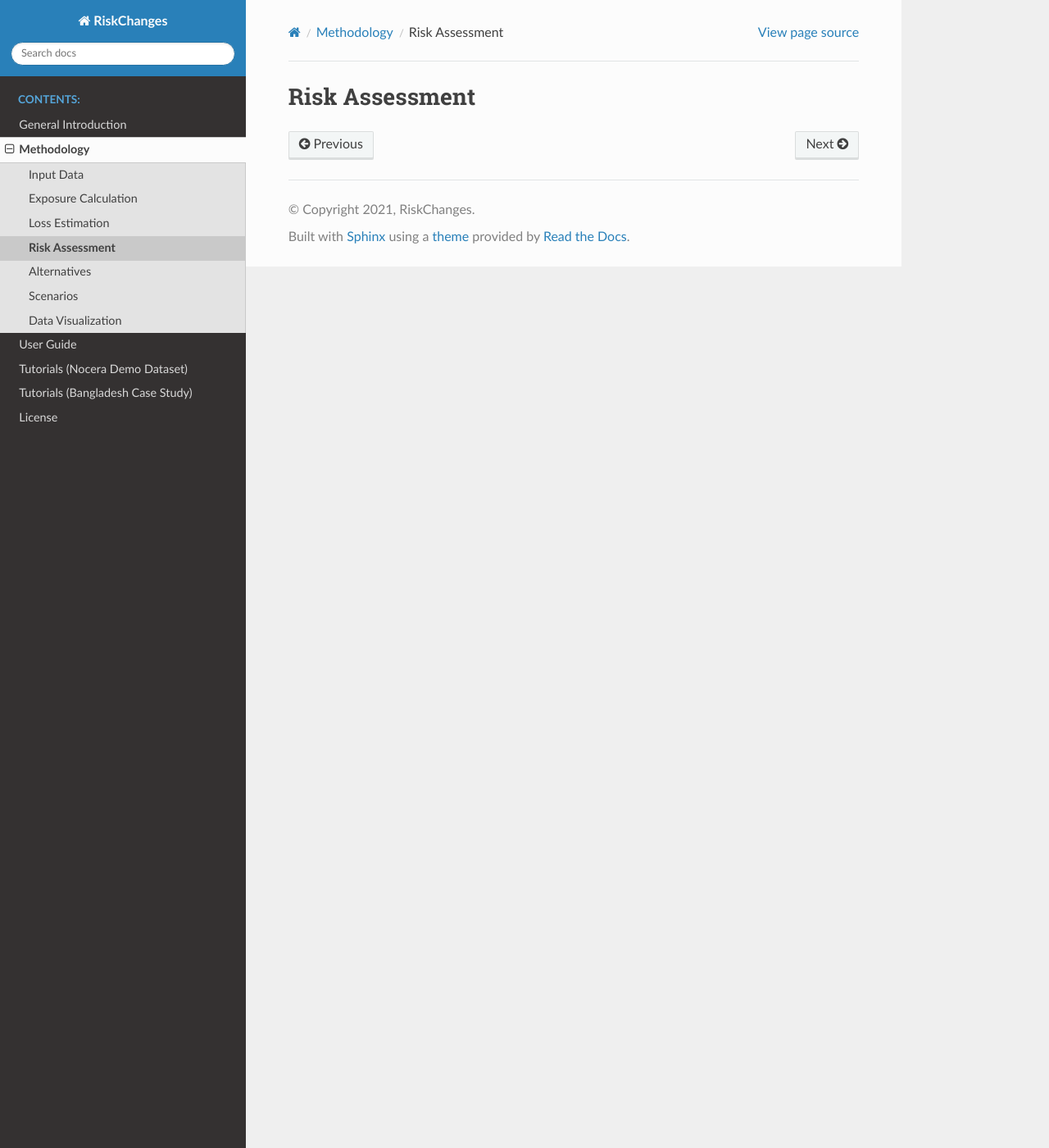
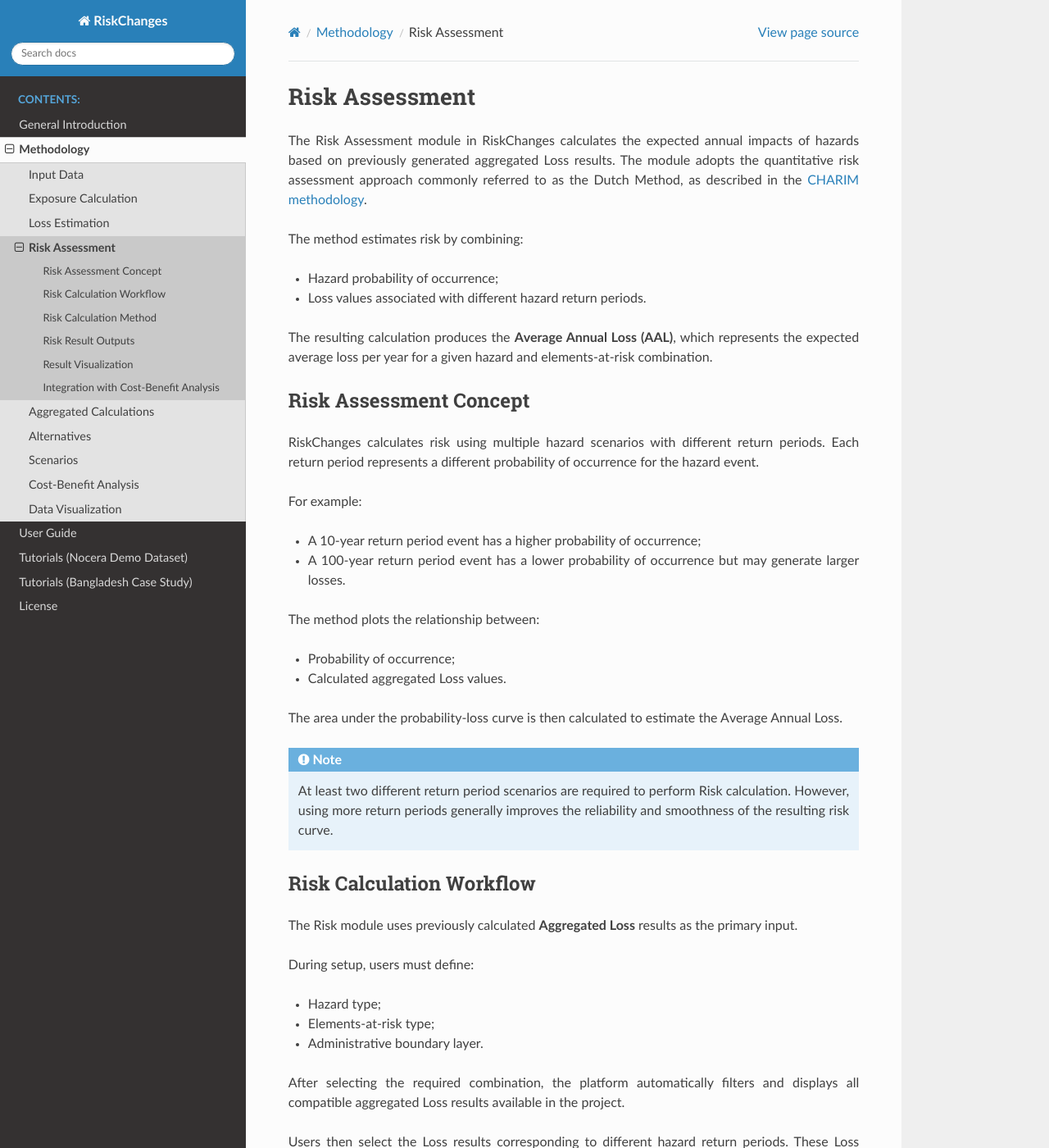
Before and after one commit to RiskChanges/riskchanges-docs, a Sphinx documentation site: the page built from docs/source/methodology_risk.rst, in a window 1280 px wide and 1400 px high. Shown: the whole window at 82% size. Built offline with Sphinx 7.4.7 and the Read the Docs theme 3.1.0, drawn with Linux system fonts in a browser that asks for light colours; some of the changed text lies outside the part shown.

Commit message:
updated methodology pages

```diff
--- a/docs/source/methodology.rst
+++ b/docs/source/methodology.rst
@@ -11,6 +11,8 @@ This page provides the methodology used and modules provided in RiskChanges.
    methodology_exposure
    methodology_loss
    methodology_risk
+   methodology_aggregated
    methodology_alternative
    methodology_scenario
+   methodology_cba
    methodology_visualization
--- a/docs/source/methodology_risk.rst
+++ b/docs/source/methodology_risk.rst
@@ -1,2 +1,106 @@
 Risk Assessment
 ==================
+
+The Risk Assessment module in RiskChanges calculates the expected annual impacts of hazards based on previously generated aggregated Loss results. The module adopts the quantitative risk assessment approach commonly referred to as the Dutch Method, as described in the `CHARIM methodology <https://charim.net/methodology/55>`_.
+
+The method estimates risk by combining:
+
+- Hazard probability of occurrence;
+- Loss values associated with different hazard return periods.
+
+The resulting calculation produces the **Average Annual Loss (AAL)**, which represents the expected average loss per year for a given hazard and elements-at-risk combination.
+
+Risk Assessment Concept
+-------------------------
+
+RiskChanges calculates risk using multiple hazard scenarios with different return periods. Each return period represents a different probability of occurrence for the hazard event.
+
+For example:
+
+- A 10-year return period event has a higher probability of occurrence;
+- A 100-year return period event has a lower probability of occurrence but may generate larger losses.
+
+The method plots the relationship between:
+
+- Probability of occurrence;
+- Calculated aggregated Loss values.
+
+The area under the probability-loss curve is then calculated to estimate the Average Annual Loss.
+
+.. note::
+
+   At least two different return period scenarios are required to perform Risk calculation. However, using more return periods generally improves the reliability and smoothness of the resulting risk curve.
+
+Risk Calculation Workflow
+---------------------------
+
+The Risk module uses previously calculated **Aggregated Loss** results as the primary input.
+
+During setup, users must define:
+
+- Hazard type;
+- Elements-at-risk type;
+- Administrative boundary layer.
+
+After selecting the required combination, the platform automatically filters and displays all compatible aggregated Loss results available in the project.
+
+Users then select the Loss results corresponding to different hazard return periods. These Loss results must originate from:
+
+1. Hazard layers with different return periods;
+2. Exposure calculations based on those hazard layers;
+3. Loss calculations derived from the Exposure results.
+
+The selected Loss datasets are then combined to generate the probability-loss relationship required for Risk calculation.
+
+Risk Calculation Method
+-------------------------
+
+The Risk module estimates the expected annualized loss by integrating the probability-loss curve derived from the selected return periods.
+
+Conceptually, the calculation follows:
+
+.. math::
+
+   Risk = \int Loss(P) \, dP
+
+Where:
+
+- ``Loss(P)`` represents the loss associated with a certain probability of occurrence;
+- ``P`` represents the annual probability of exceedance derived from the hazard return period.
+
+The resulting value represents the **Average Annual Loss (AAL)**.
+
+Risk Result Outputs
+---------------------
+
+The Risk module produces Average Annual Loss values for each available Loss component, including for example:
+
+- Area;
+- Asset count;
+- Economic value;
+- Population;
+- Other aggregated exposure or loss indicators.
+
+The output is generated at the selected administrative boundary level and can be visualized spatially within the platform.
+
+Similar to the Loss module, the Risk module inherits the elements-at-risk categories from the Loss calculation results. This ensures consistency between Exposure, Loss, and Risk workflows.
+
+Result Visualization
+----------------------
+
+Within the Risk results, users can visualize different Average Annual Loss fields and apply map styling options similar to the Exposure and Loss modules.
+
+Users may configure:
+
+- Displayed result fields;
+- Classification methods;
+- Visualization settings and symbology.
+
+These outputs support spatial comparison of expected annual impacts across administrative regions.
+
+Integration with Cost-Benefit Analysis
+----------------------------------------
+
+The Risk results generated in this module can be further used within the Cost-Benefit Analysis (CBA) module.
+
+To enable subsequent CBA calculations, users must define the appropriate Risk elements-at-risk type within the Risk module configuration.
```
Also changed, not shown: docs/source/methodology_aggregated.rst (added, +89 -0 lines), docs/source/methodology_cba.rst (added, +238 -0 lines).
